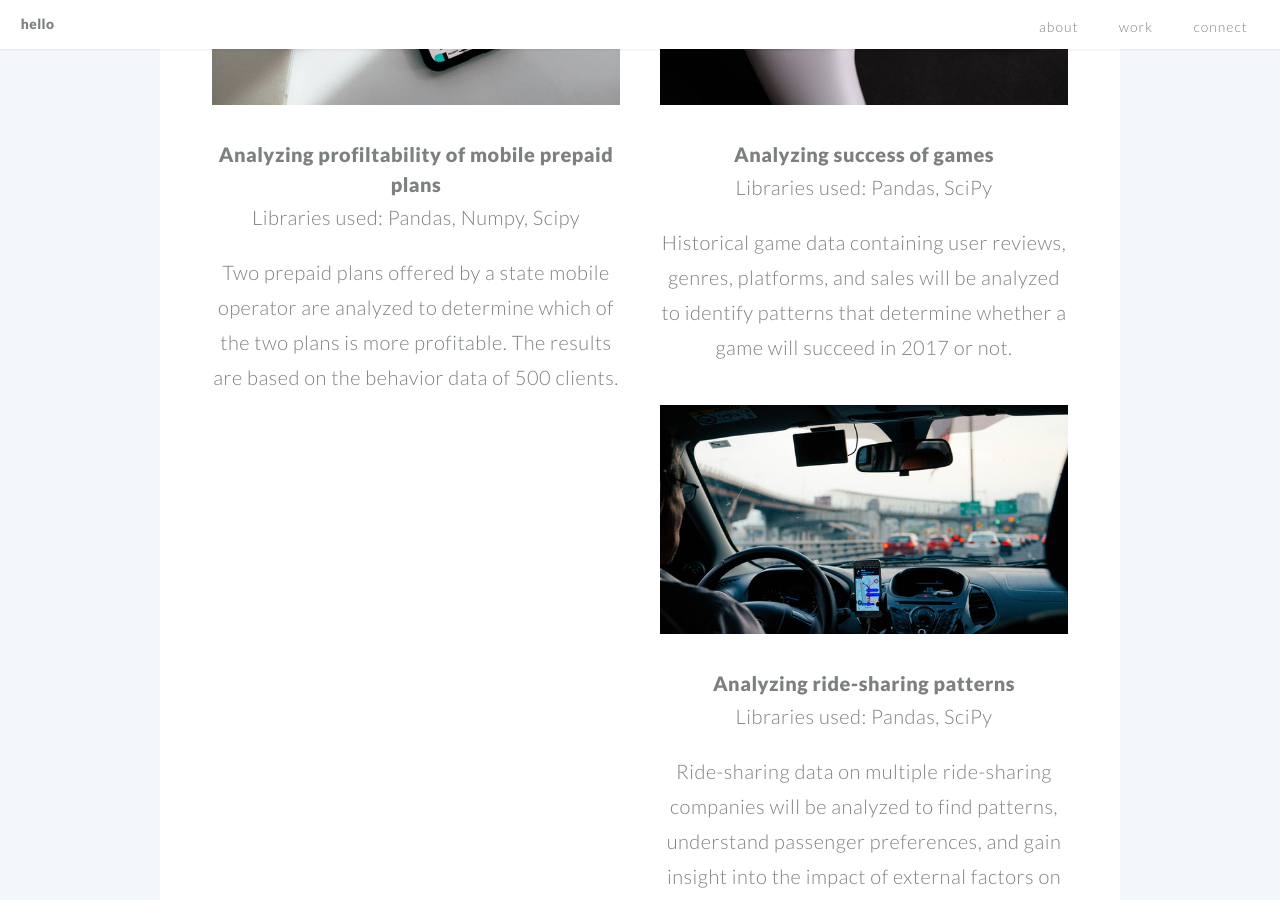
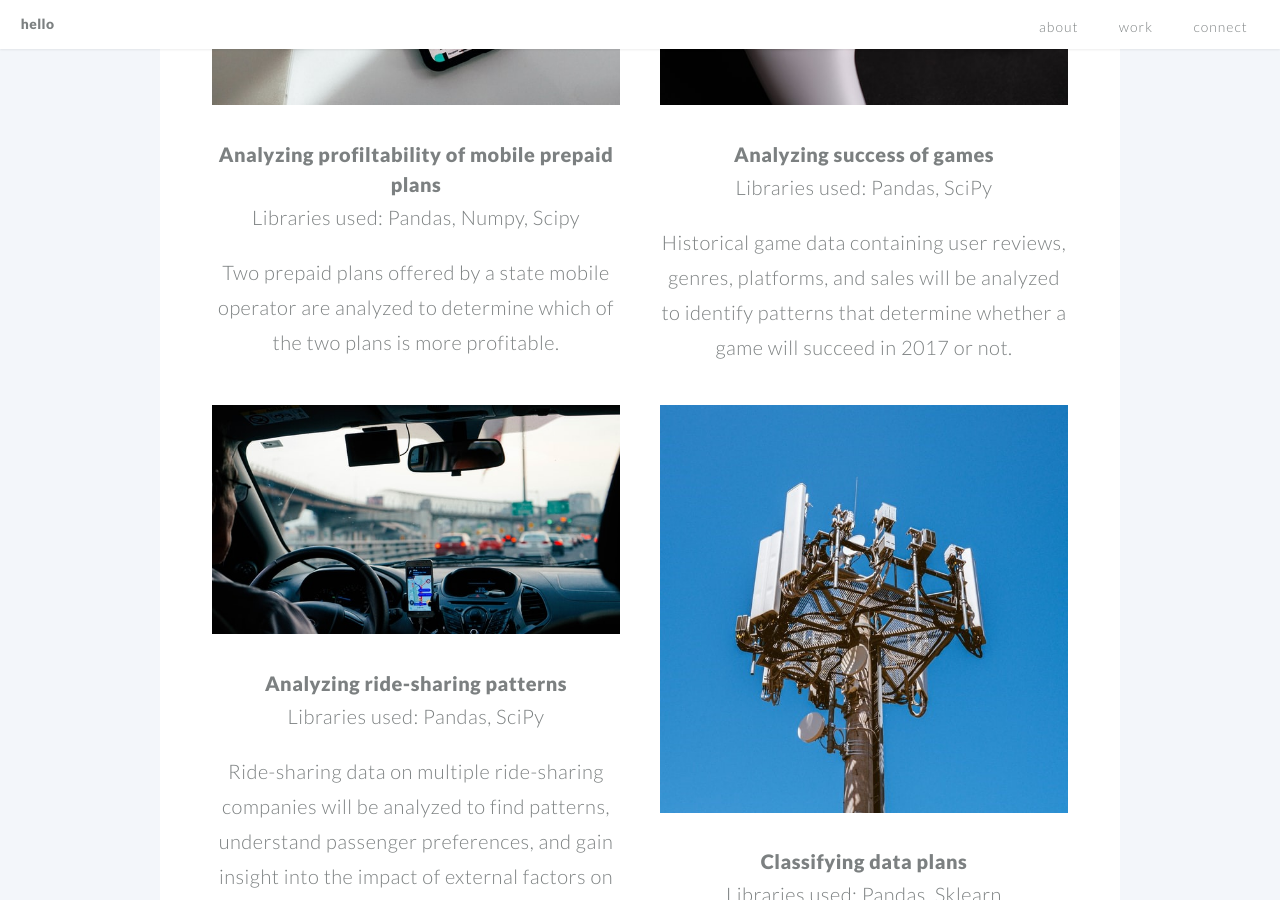
Before and after one commit to krishl/krishl.github.io, a Jekyll site: the page built from index.md, in a window 1280 px wide and 900 px high, scrolled down 2952 px. Built offline with Jekyll 4.4.1, drawn with Linux system fonts in a browser that asks for light colours.

Commit message:
Update ds3.html

```diff
--- a/_includes/ds3.html
+++ b/_includes/ds3.html
@@ -1,3 +1,3 @@
 <h1><a href="https://github.com/krishl/data-science-projects/blob/main/project-3/ds-project-3.ipynb">Analyzing profiltability of mobile prepaid plans</a></h1>
 <h2>Libraries used: Pandas, Numpy, Scipy<h2>
-<p>Two prepaid plans offered by a state mobile operator are analyzed to determine which of the two plans is more profitable. The results are based on the behavior data of 500 clients.</p>
+<p>Two prepaid plans offered by a state mobile operator are analyzed to determine which of the two plans is more profitable.</p>
```
